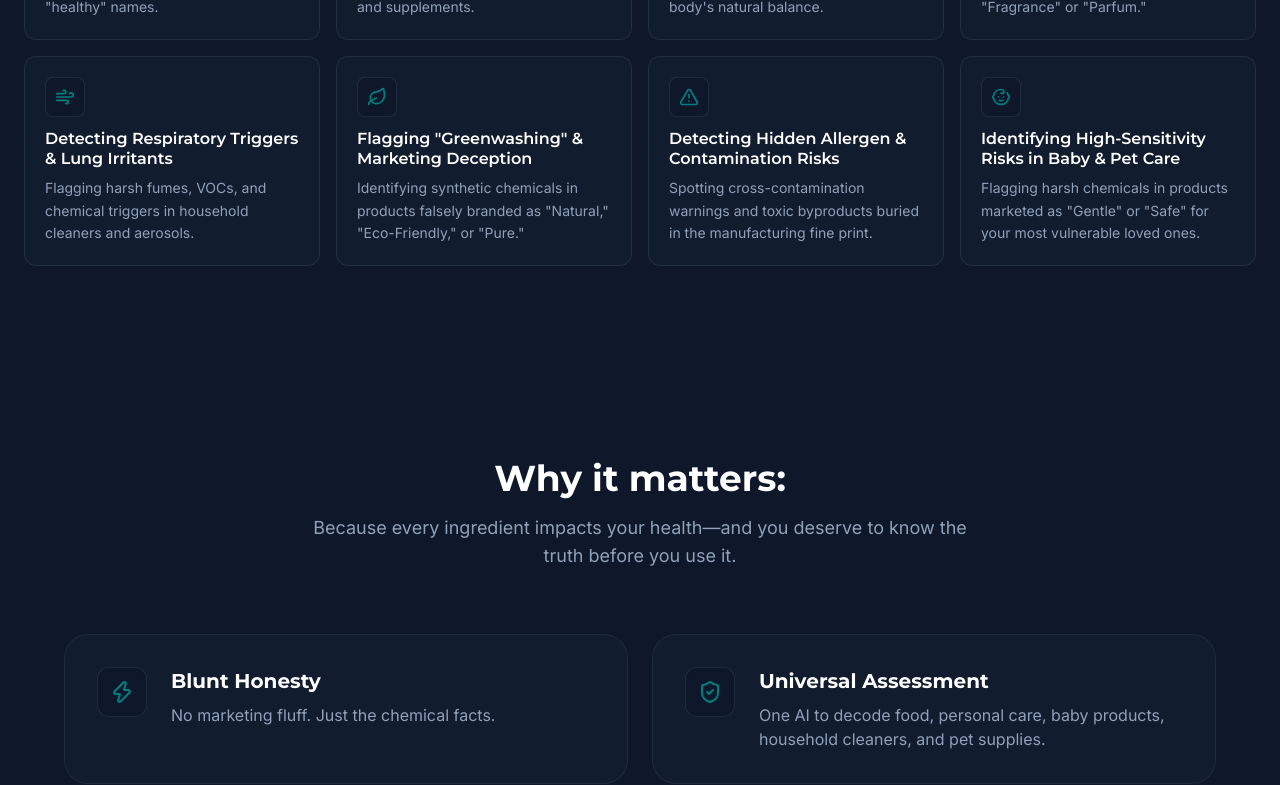
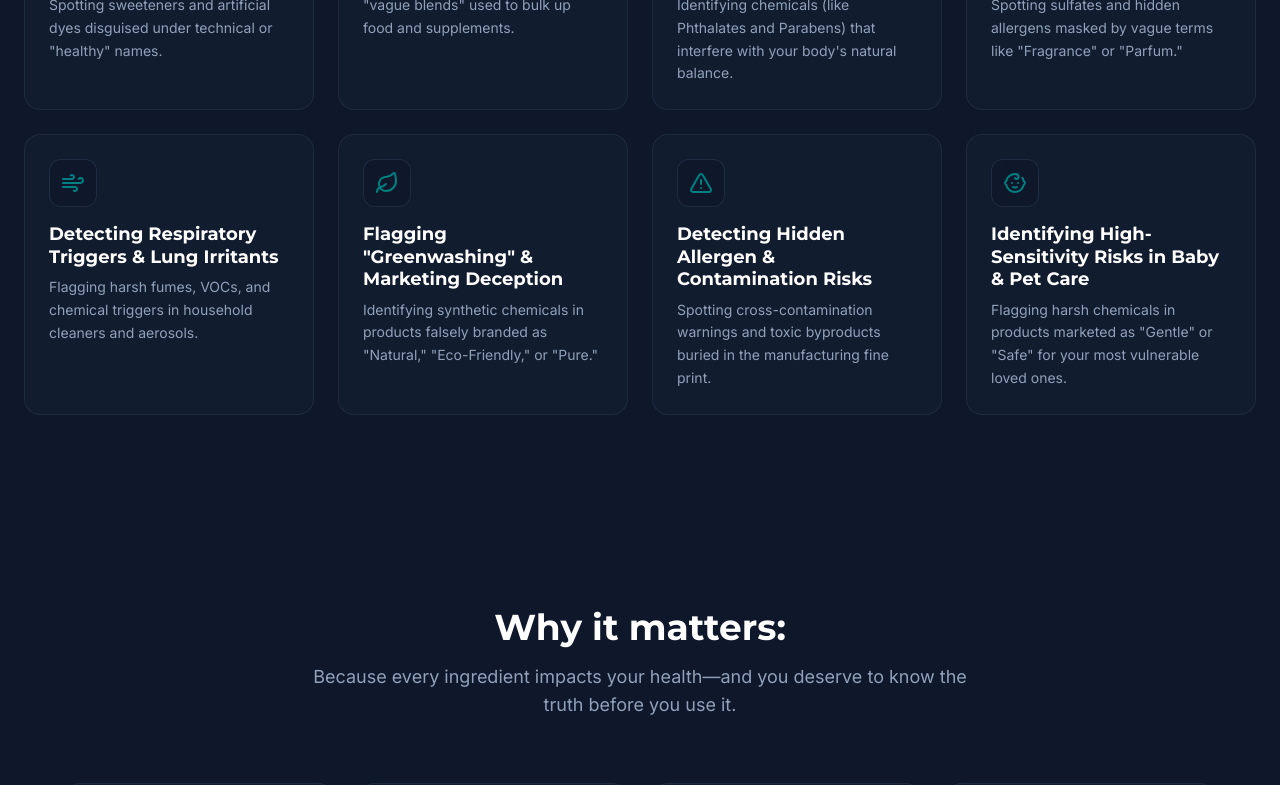
Before and after one commit to swapnilskumbhar/labelsensei, a Next.js app: page / in a window 1280 px wide. Shown: the part 2980-3765 px from the top of the page. Built offline with nearby package versions, Linux system fonts and the light colour scheme.

Commit message:
+ Size unform, modified keywords

```diff
--- a/src/app/layout.tsx
+++ b/src/app/layout.tsx
@@ -13,44 +13,25 @@ const inter = Inter({
 });
 
 export const metadata: Metadata = {
-  title: "LabelSensei AI | Decode Any Ingredient List Instantly via WhatsApp",
-  description: "Stop guessing what's in your food, personal care, or baby products. Send a photo of any ingredient list to LabelSensei AI on WhatsApp and get instant, honest health awareness and risk ratings.",
+  title: "LabelSensei AI - See Beyond the Label",
+  description: "An AI-powered Intelligent Health Inspector. Send a photo of any grocery or personal care ingredients to LabelSensei on WhatsApp.",
   keywords: [
     "AI ingredient analyzer",
     "food label scanner",
+    "WhatsApp health bot",
     "decode ingredient list",
-    "WhatsApp health bot",
+    "personal care product safety",
     "hidden sugars detector",
     "ultra-processed food scanner",
-    "toxin scanner app",
-    "personal care product safety",
-    "dietary restriction checker",
     "clean label AI"
   ],
-  authors: [{ name: "Health Upstream" }],
-  creator: "Health Upstream",
+  authors: [{ name: "LabelSensei" }],
   openGraph: {
-    title: "LabelSensei AI | See Beyond the Label",
-    description: "Send a photo of any grocery or personal care ingredients to LabelSensei on WhatsApp. Decode hidden additives, toxic chemicals, and health risks instantly.",
+    title: "LabelSensei AI - See Beyond the Label",
+    description: "An AI-powered Intelligent Health Inspector. Send a photo of any grocery or personal care ingredients to LabelSensei on WhatsApp.",
     siteName: "LabelSensei AI",
     locale: "en_US",
     type: "website",
-  },
-  twitter: {
-    card: "summary_large_image",
-    title: "LabelSensei AI | Stop Guessing What's In Your Products",
-    description: "Snap a photo of the ingredient list. Get an instant, honest health analysis right in WhatsApp.",
-  },
-  robots: {
-    index: true,
-    follow: true,
-    googleBot: {
-      index: true,
-      follow: true,
-      "max-video-preview": -1,
-      "max-image-preview": "large",
-      "max-snippet": -1,
-    },
   },
   icons: {
     icon: "/whatsapp-bot.svg",
--- a/src/app/page.tsx
+++ b/src/app/page.tsx
@@ -192,7 +192,7 @@ export default function Home() {
 
           <motion.div
             initial="hidden" whileInView="visible" viewport={{ once: true, margin: "-100px" }} variants={staggerContainer}
-            className="grid grid-cols-1 md:grid-cols-2 lg:grid-cols-3 xl:grid-cols-4 gap-4"
+            className="grid grid-cols-1 md:grid-cols-2 lg:grid-cols-4 gap-6"
           >
             {[
               { title: 'Identifying Hidden Sugars & Synthetic Additives', desc: 'Spotting sweeteners and artificial dyes disguised under technical or "healthy" names.', icon: Search },
@@ -207,13 +207,13 @@ export default function Home() {
               const Icon = item.icon;
               return (
                 <motion.div key={i} variants={{ hidden: { opacity: 0, scale: 0.95 }, visible: { opacity: 1, scale: 1 } }} transition={{ duration: 0.3 }}
-                  className="bg-slate-800/30 hover:bg-slate-800/60 border border-slate-700/50 hover:border-primary/30 transition-all rounded-xl p-5 group flex flex-col gap-3"
+                  className="bg-slate-800/30 hover:bg-slate-800/50 border border-slate-700/40 hover:border-primary/30 transition-all rounded-2xl p-6 group flex flex-col gap-4"
                 >
-                  <div className="w-10 h-10 rounded-lg bg-slate-900 border border-slate-700/50 flex items-center justify-center group-hover:bg-primary/20 group-hover:border-primary/50 transition-colors shrink-0">
-                    <Icon className="w-5 h-5 text-primary" />
+                  <div className="w-12 h-12 rounded-xl bg-slate-900 border border-slate-700/50 flex items-center justify-center shrink-0 group-hover:bg-primary/20 group-hover:border-primary/50 transition-colors">
+                    <Icon className="w-6 h-6 text-primary" />
                   </div>
                   <div>
-                    <h3 className="text-white font-semibold mb-2 leading-tight">{item.title}</h3>
+                    <h3 className="text-lg font-bold text-white mb-2 leading-tight">{item.title}</h3>
                     <p className="text-slate-400 text-sm leading-relaxed">{item.desc}</p>
                   </div>
                 </motion.div>
@@ -231,23 +231,25 @@ export default function Home() {
             <p className="text-slate-400 text-lg max-w-2xl mx-auto">Because every ingredient impacts your health—and you deserve to know the truth before you use it.</p>
           </div>
 
-          <div className="grid md:grid-cols-2 gap-6">
+          <div className="grid grid-cols-1 md:grid-cols-2 lg:grid-cols-4 gap-6">
             {[
-              { title: "Blunt Honesty", desc: "No marketing fluff. Just the chemical facts.", icon: <Zap className="w-6 h-6 text-primary" /> },
-              { title: "Universal Assessment", desc: "One AI to decode food, personal care, baby products, household cleaners, and pet supplies.", icon: <ShieldCheck className="w-6 h-6 text-primary" /> },
-              { title: "Zero Friction", desc: "No app to download. No account to create. Just WhatsApp.", icon: <Smartphone className="w-6 h-6 text-primary" /> },
-              { title: "Visual Intelligence", desc: "Reads the fine print so you don't have to.", icon: <Eye className="w-6 h-6 text-primary" /> }
-            ].map((f, i) => (
-              <div key={i} className="p-8 rounded-3xl bg-slate-800/30 border border-slate-700/40 hover:bg-slate-800/50 transition-all flex gap-6 items-start">
-                <div className="bg-slate-900/80 p-3 rounded-xl border border-slate-700/50 shrink-0 shadow-inner">
-                  {f.icon}
+              { title: "Blunt Honesty", desc: "No marketing fluff. Just the chemical facts.", icon: Zap },
+              { title: "Universal Assessment", desc: "One AI to decode food, personal care, baby products, household cleaners, and pet supplies.", icon: ShieldCheck },
+              { title: "Zero Friction", desc: "No app to download. No account to create. Just WhatsApp.", icon: Smartphone },
+              { title: "Visual Intelligence", desc: "Reads the fine print so you don't have to.", icon: Eye }
+            ].map((item, i) => {
+              const Icon = item.icon;
+              return (
+              <div key={i} className="bg-slate-800/30 hover:bg-slate-800/50 border border-slate-700/40 hover:border-primary/30 transition-all rounded-2xl p-6 group flex flex-col gap-4">
+                <div className="w-12 h-12 rounded-xl bg-slate-900 border border-slate-700/50 flex items-center justify-center shrink-0 group-hover:bg-primary/20 group-hover:border-primary/50 transition-colors">
+                  <Icon className="w-6 h-6 text-primary" />
                 </div>
                 <div>
-                  <h3 className="text-xl font-bold text-white mb-2">{f.title}</h3>
-                  <p className="text-slate-400">{f.desc}</p>
+                  <h3 className="text-lg font-bold text-white mb-2 leading-tight">{item.title}</h3>
+                  <p className="text-slate-400 text-sm leading-relaxed">{item.desc}</p>
                 </div>
               </div>
-            ))}
+            )})}
           </div>
         </div>
       </section>
```
